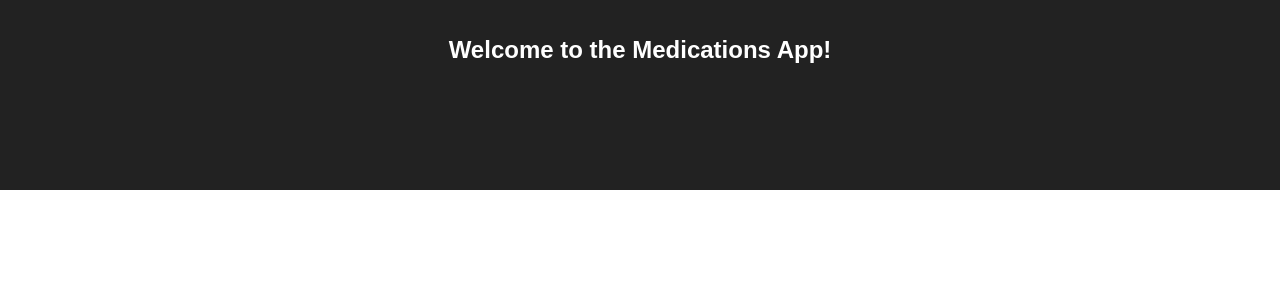
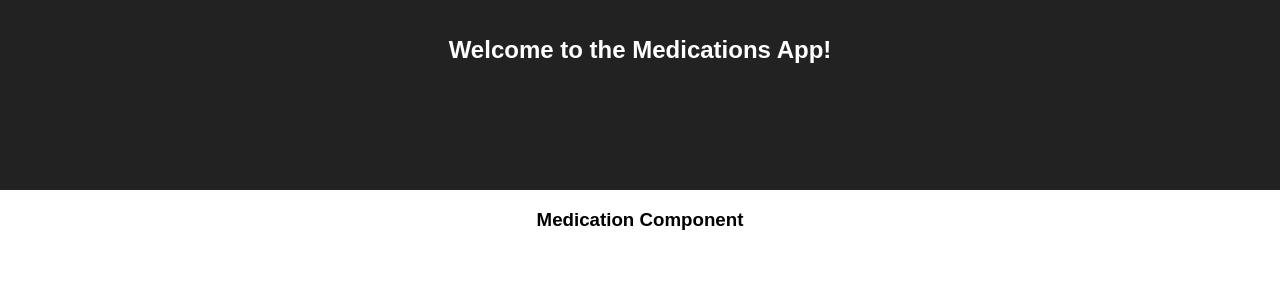
Before and after one commit to debjohnson33/medications-app-client, a React (Create React App) app: page / in a window 1280 px wide. Shown: the top 300 px of the page. Built offline with nearby package versions, Linux system fonts and the light colour scheme.

Commit message:
Added Medications container/edited App css

```diff
--- a/src/containers/App.css
+++ b/src/containers/App.css
@@ -1,10 +1,5 @@
 .App {
   text-align: center;
-}
-
-.App-logo {
-  animation: App-logo-spin infinite 20s linear;
-  height: 80px;
 }
 
 .App-header {
@@ -17,12 +12,3 @@
 .App-title {
   font-size: 1.5em;
 }
-
-.App-intro {
-  font-size: large;
-}
-
-@keyframes App-logo-spin {
-  from { transform: rotate(0deg); }
-  to { transform: rotate(360deg); }
-}
--- a/src/containers/App.js
+++ b/src/containers/App.js
@@ -1,5 +1,6 @@
 import React, { Component } from 'react';
 import './App.css';
+import Medications from './Medications';
 
 class App extends Component {
   render() {
@@ -8,6 +9,7 @@ class App extends Component {
         <header className="App-header">
           <h1 className="App-title">Welcome to the Medications App!</h1>
         </header>
+        <Medications />
       </div>
     );
   }
--- /dev/null
+++ b/src/containers/Medications.js
@@ -0,0 +1,9 @@
+import React from 'react';
+
+const Medications = () => (
+	<div>
+		<h3>Medication Component</h3>
+	</div>
+);
+
+export default Medications;
```
